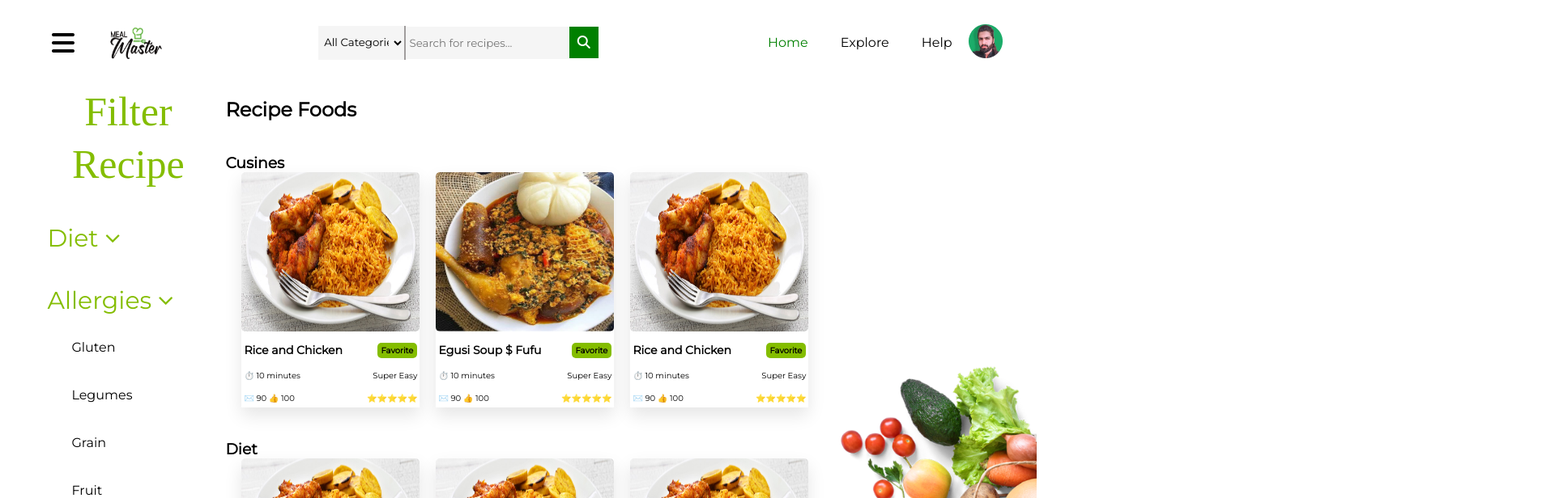
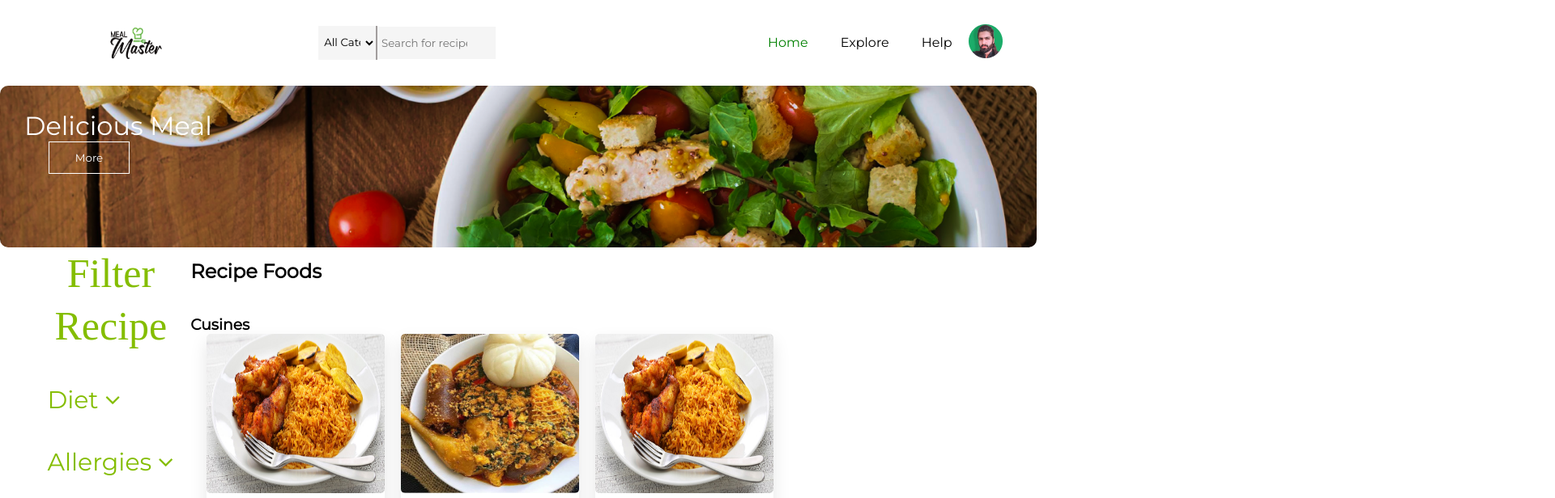
Before and after one commit to tiidelabfellowship/devmasters, a plain HTML site: page index.html in a window 1280 px wide. Shown: the top 616 px of the page at 81% size, 1920 px wide, since content can reach past the window. Drawn offline with Linux system fonts and the light colour scheme; a web font is replaced by a local one.

Commit message:
Ibrahim commit

```diff
--- a/index.html
+++ b/index.html
@@ -58,7 +58,11 @@
 
         <!-- Hero Section Code starts from here - Ibrahim and co -->
 
-                <!-- Replace your code with this -->
+        <div class="hero">
+            <div>
+            <h1>Delicious <span>Meal</span> </h1>
+            <button class="btn">More</button></div>
+        </div>
 
         <!-- Hero Section Code ends here -->
 
@@ -361,8 +365,10 @@
 
             <!-- Right Sidebar image Code starts from here - Ibrahim and co -->
 
-            <img src="imgs/right-img.png" alt="" class="right-side-img">
+            <div class="right-image">
+                <img src="/imgs/right-img.png" alt="Right-Item">
 
+            </div>
             <!-- Right Sidebar Section Code ends here -->
         </main>
         <footer>
--- a/style.css
+++ b/style.css
@@ -303,9 +303,52 @@ ul {
 /* Center Main Section Code ends here */
 
 /* Right Sidebar image Code starts from here - Ibrahim and co */
-
-        /* Replace your code with this */
-
+/* Hero section */
+@import url('https://fonts.googleapis.com/css2?family=Montserrat:wght@100;300;500;600&display=swap');
+.hero{
+    background-image: url(/imgs/header-bg.png);
+    background-size: cover;
+    background-repeat: no-repeat;
+    width: 100%;
+    height: 200px;
+    border-radius: 10px;
+    display: flex;
+    flex-direction: row;
+    justify-content: space-between;
+}
+h1{
+    font-family:'Montserrat', sans-serif;
+    font-weight: 100;
+    text-align: left;
+    padding: 30px 0 0 30px;
+    color: #fff;
+}
+span{
+    color: #fff;
+    font-family: 'Montserrat', sans-serif;
+    font-weight: 500;
+}
+.btn{
+    padding-left: 10px;
+    background-color: transparent;
+    color: #fff;
+    height: 40px;
+    width: 100px;
+    font-family:'Montserrat', sans-serif;
+    font-weight: 100;
+    margin-left: 60px;
+    text-align: center;
+    border: 1px solid #fff;
+}
+/* Right image */
+.right-image{
+    display: flex;
+    align-items: flex-end;
+    flex-direction: column;
+    width: 300px;
+    height: 600px;
+    margin-left: 78%;
+}
 /* Right Sidebar Section Code ends here */
 
 
```
